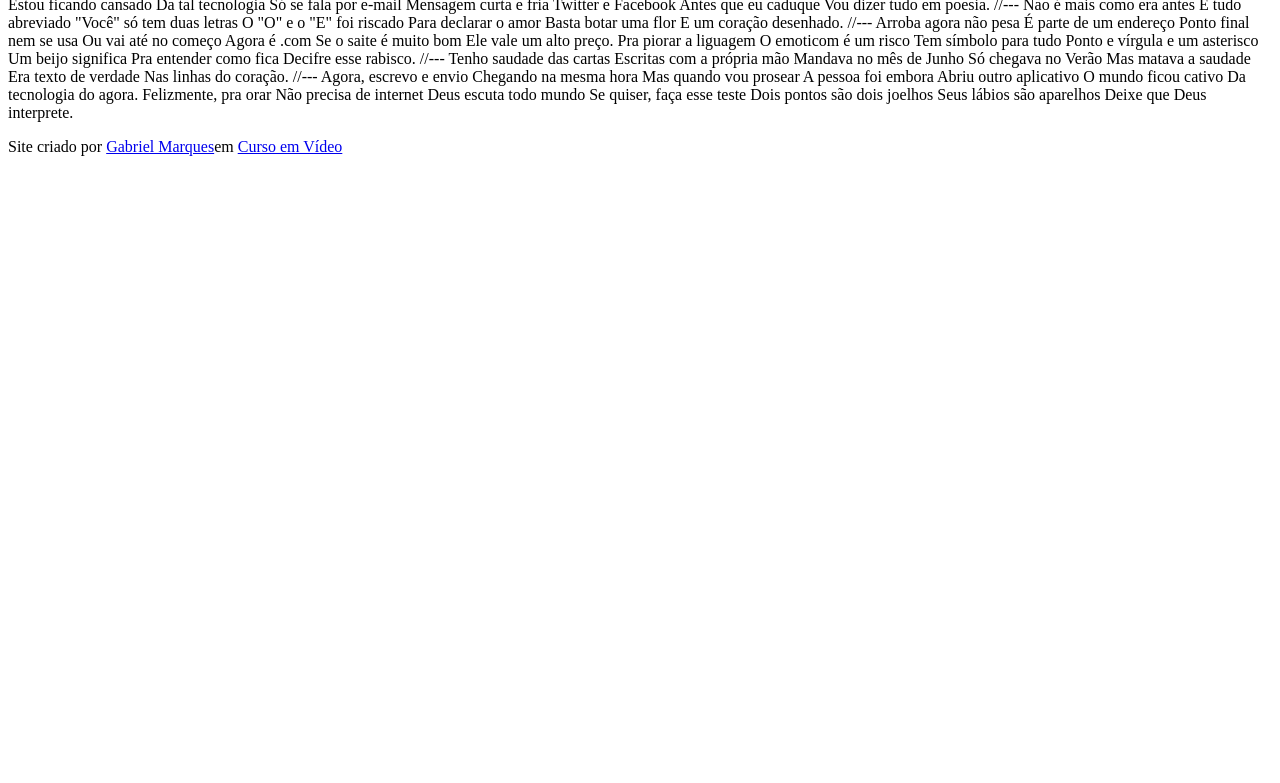
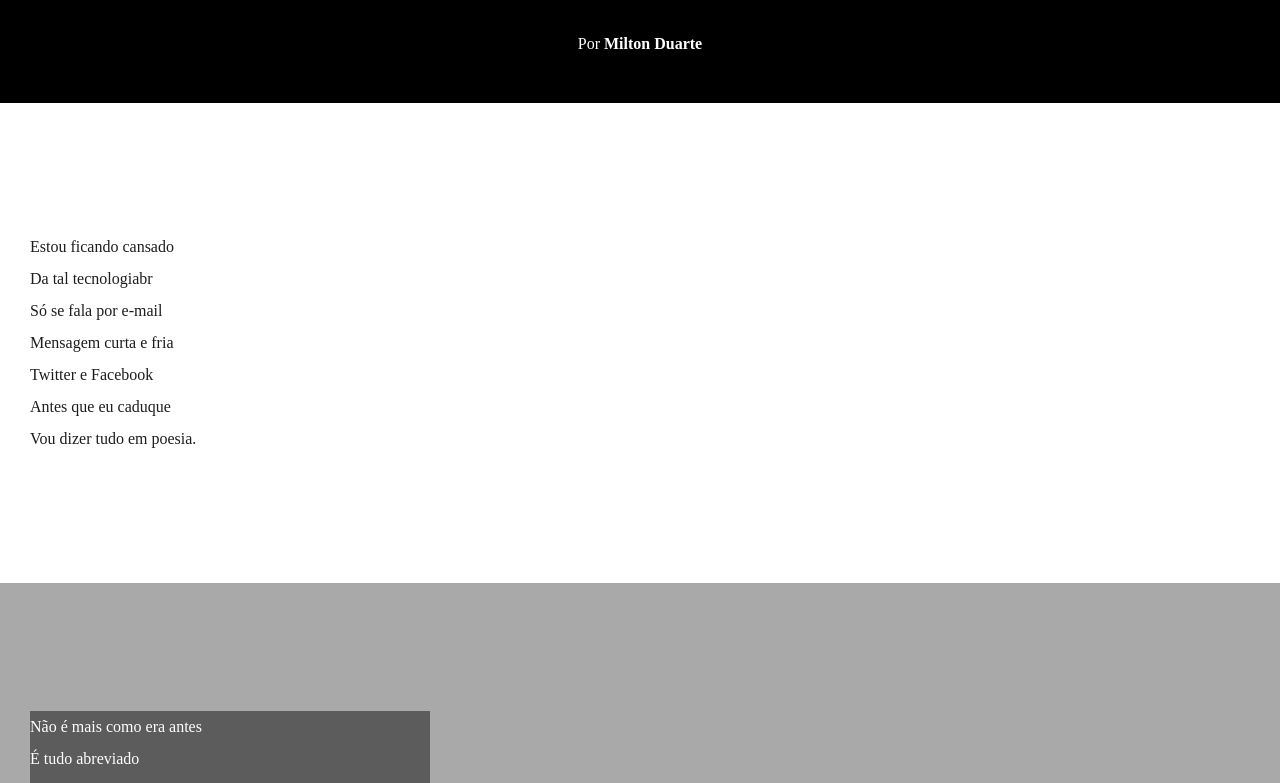
Before and after one commit to gabrielmarques23/html-css, a plain HTML site: page desafios/de012/index.html in a window 1280 px wide. Shown: the part 102-885 px from the top of the page. Before the commit the page ends 800 px from the top, so only its background shows below. Drawn offline with Linux system fonts and the light colour scheme.

Commit message:
Atualizei estilos dos textos e blocos

```diff
--- /dev/null
+++ b/desafios/de012/estilp/style.css
@@ -0,0 +1,63 @@
+@charset "UTF-8";
+
+* {
+    margin: 0px;
+    padding: 0px;
+}
+
+html, body {
+    min-height: 100vh;
+    color: white;
+    background-color: darkgray;
+}
+
+
+header {
+    background-color: black;
+    color: white;
+    text-align: center;
+}
+header>h1 {
+    padding: 50px;
+    font-variant: small-caps;
+}
+header>p {
+    padding-bottom: 50px;
+}
+header a, footer a {
+    color: white;
+    text-decoration: none;
+    font-weight: bolder;
+}
+header a:hover, footer a:hover {
+    color: rgba(255, 255, 255, 0.822);
+    text-decoration: underline;
+}
+
+
+section{
+    padding-top: 10%;
+    padding: 10%;
+    line-height: 2em;
+    padding-left: 30px;
+}
+section.imagem > p{
+    background-color: rgba(0, 0, 0, 0.459);
+    width: 400px;
+}
+section.normal{
+    background-color: white;
+    color: rgb(29, 29, 29);
+}
+section.imagens{
+    background-color: black;
+    color: white;
+}
+
+
+footer{
+    background-color: black;
+    text-align: center;
+    color: white;
+    padding: 8px;
+}
--- a/desafios/de012/index.html
+++ b/desafios/de012/index.html
@@ -7,83 +7,92 @@
     <title>Cordel Moderno</title>
 </head>
 
+<link rel="stylesheet" href="estilp/style.css">
 
 <body>
-
     <header>
         <h1>Cordel Moderno</h1>
-        Por <a href="https://www.recantodasletras.com.br/poesias/3186743" target="_blank">Milton Duarte</a>
+        <p>Por <a href="https://www.recantodasletras.com.br/poesias/3186743" target="_blank">Milton Duarte</a></p>
     </header>
 
-    Estou ficando cansado
-    Da tal tecnologia
-    Só se fala por e-mail
-    Mensagem curta e fria
-    Twitter e Facebook
-    Antes que eu caduque
-    Vou dizer tudo em poesia.
+    <section class="normal">
+        <p>
+            Estou ficando cansado <br>
+            Da tal tecnologiabr <br>
+            Só se fala por e-mail <br>
+            Mensagem curta e fria <br>
+            Twitter e Facebook <br>
+            Antes que eu caduque <br>
+            Vou dizer tudo em poesia. <br>
+        </p>
+    </section>
 
-    //---
+    <section class="imagem">
+        <p>
+            Não é mais como era antes <br>
+            É tudo abreviado <br>
+            "Você" só tem duas letras <br>
+            O "O" e o "E" foi riscado <br>
+            Para declarar o amor <br>
+            Basta botar uma flor <br>
+            E um coração desenhado. <br>
+        </p>
+    </section>
 
-    Não é mais como era antes
-    É tudo abreviado
-    "Você" só tem duas letras
-    O "O" e o "E" foi riscado
-    Para declarar o amor
-    Basta botar uma flor
-    E um coração desenhado.
+    <section class="normal">
+        <p>
+            Arroba agora não pesa <br>
+            É parte de um endereço <br>
+            Ponto final nem se usa <br>
+            Ou vai até no começo <br>
+            Agora é .com <br>
+            Se o saite é muito bom <br>
+            Ele vale um alto preço. <br>
+            Pra piorar a liguagem <br>
+            O emoticom é um risco <br>
+            Tem símbolo para tudo <br>
+            Ponto e vírgula e um asterisco <br>
+            Um beijo significa <br>
+            Pra entender como fica <br>
+            Decifre esse rabisco. <br>
+        </p>
+    </section>
 
-    //---
+    <section class="imagem">
+        <p>
+            Tenho saudade das cartas <br>
+            Escritas com a própria mão <br>
+            Mandava no mês de Junho <br>
+            Só chegava no Verão <br>
+            Mas matava a saudade <br>
+            Era texto de verdade <br>
+            Nas linhas do coração. <br>
+        </p>
+    </section>
 
-    Arroba agora não pesa
-    É parte de um endereço
-    Ponto final nem se usa
-    Ou vai até no começo
-    Agora é .com
-    Se o saite é muito bom
-    Ele vale um alto preço.
-
-    Pra piorar a liguagem
-    O emoticom é um risco
-    Tem símbolo para tudo
-    Ponto e vírgula e um asterisco
-    Um beijo significa
-    Pra entender como fica
-    Decifre esse rabisco.
-
-    //---
-
-    Tenho saudade das cartas
-    Escritas com a própria mão
-    Mandava no mês de Junho
-    Só chegava no Verão
-    Mas matava a saudade
-    Era texto de verdade
-    Nas linhas do coração.
-
-    //---
-
-    Agora, escrevo e envio
-    Chegando na mesma hora
-    Mas quando vou prosear
-    A pessoa foi embora
-    Abriu outro aplicativo
-    O mundo ficou cativo
-    Da tecnologia do agora.
-
-    Felizmente, pra orar
-    Não precisa de internet
-    Deus escuta todo mundo
-    Se quiser, faça esse teste
-    Dois pontos são dois joelhos
-    Seus lábios são aparelhos
-    Deixe que Deus interprete.
+    <section class="normal">
+        <p>
+            Agora, escrevo e envio <br>
+            Chegando na mesma hora <br>
+            Mas quando vou prosear <br>
+            A pessoa foi embora <br>
+            Abriu outro aplicativo <br>
+            O mundo ficou cativo <br>
+            Da tecnologia do agora. <br>
+            Felizmente, pra orar <br>
+            Não precisa de internet <br>
+            Deus escuta todo mundo <br>
+            Se quiser, faça esse teste <br>
+            Dois pontos são dois joelhos <br>
+            Seus lábios são aparelhos <br>
+            Deixe que Deus interprete. <br>
+        </p>
+    </section>
 
     <footer>
-        <p>Site criado por <a href="https://gabrielmarques23.github.io" target="_blank">Gabriel Marques</a>em <a
+        <p>Site criado por <a href="https://github.com/gabrielmarques23" target="_blank">Gabriel Marques</a>em <a
                 href="https://www.cursoemvideo.com">Curso em Vídeo</a></p>
     </footer>
-
 </body>
 
 </html>
```
